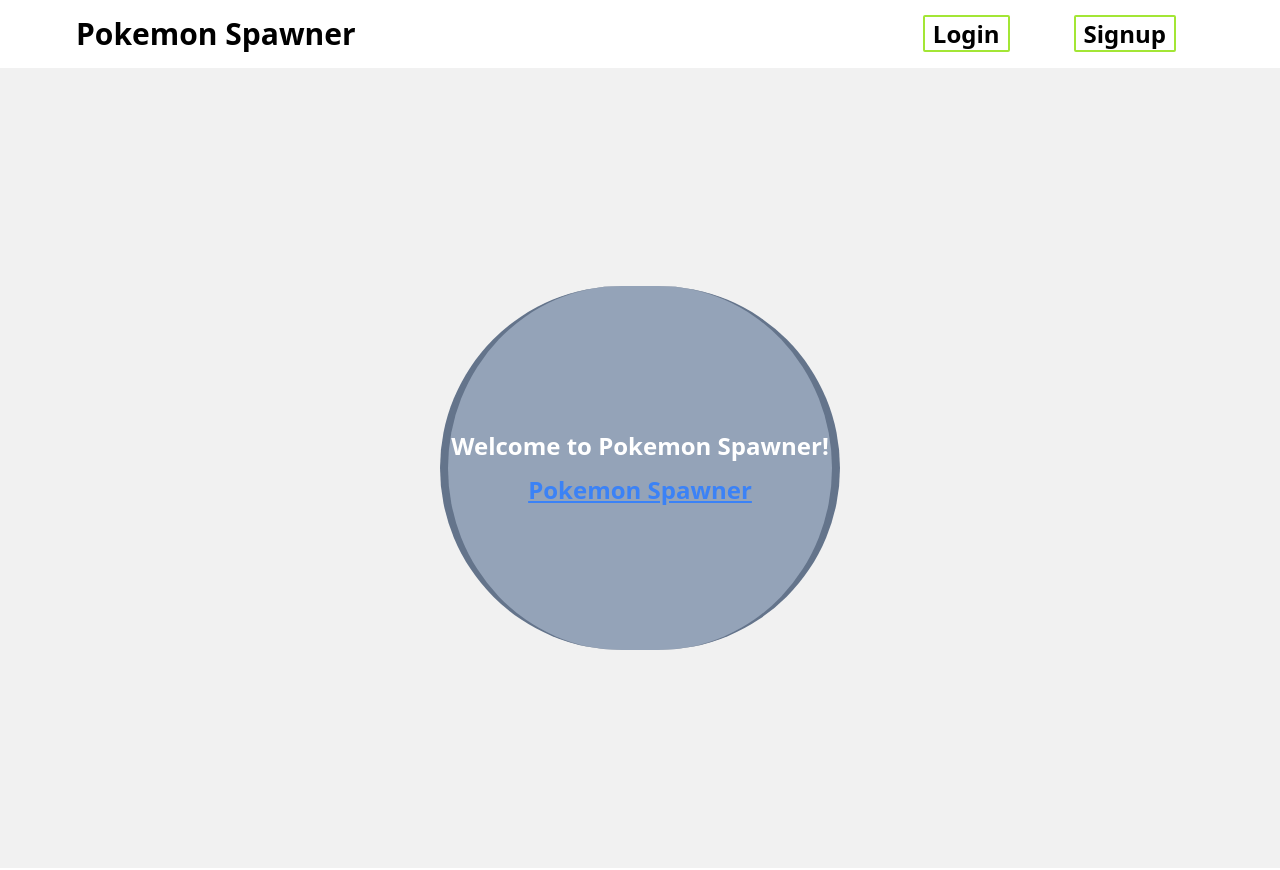
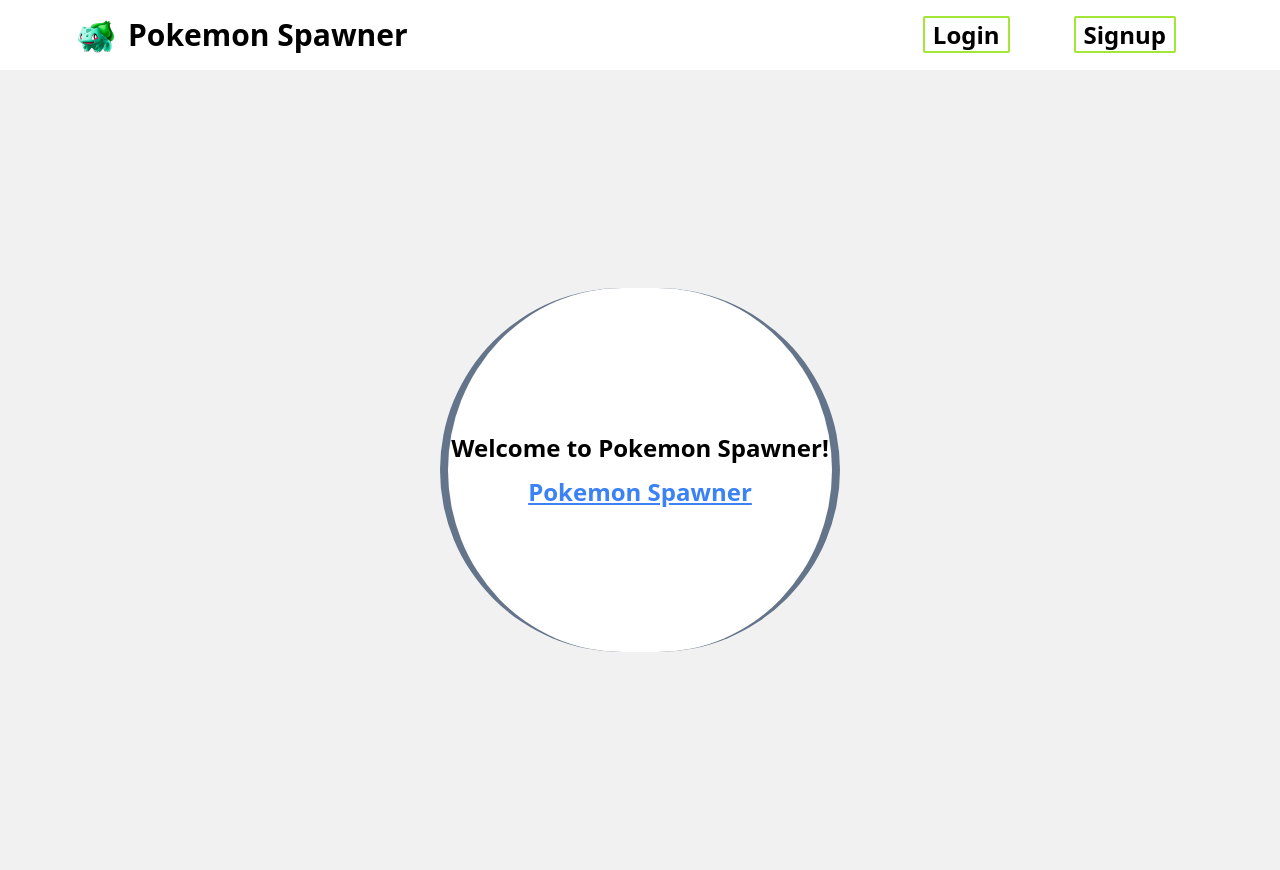
Before and after one commit to burak2482/pokemon-spawner, a React (Vite) app: page / in a window 1280 px wide. Built offline with nearby package versions, Linux system fonts and the light colour scheme.

Commit message:
general ui improvements - 2

```diff
--- a/src/App.jsx
+++ b/src/App.jsx
@@ -9,8 +9,8 @@ import Navbar from './Navbar';
 function Home() {
   return (
     <div className="flex flex-col justify-center items-center w-full min-h-screen bg-customPink">
-      <div className="flex flex-col justify-center items-center w-1/4 h-full bg-slate-400 rounded-full border-x-8 border-slate-500 py-36 px-48 ">
-        <h1 className="font-semibold text-2xl text-nowrap text-white">Welcome to Pokemon Spawner!</h1>
+      <div className="flex flex-col justify-center items-center w-1/4 h-full bg-customWhite rounded-full border-x-8 border-slate-500 py-36 px-48 ">
+        <h1 className="font-semibold text-2xl text-nowrap">Welcome to Pokemon Spawner!</h1>
         <Link to="/pokemon-spawner" className="font-semibold text-2xl text-nowrap underline text-blue-500 mt-3">Pokemon Spawner</Link>
       </div>
     </div>
--- a/src/Navbar.jsx
+++ b/src/Navbar.jsx
@@ -5,9 +5,14 @@ const Navbar = () => {
   return (
     <header>
       <div className="flex flex-row justify-between items-center py-2 md:py-4 md:px-16 bg-customWhite">
+        <div className="flex flex-row justify-center items-center">
         <Link to="/" className="font-bold text-xl ml-3 md:text-3xl text-nowrap">
-          Pokemon Spawner
-        </Link>
+        <img src='./bulbasaur.png'/>
+          </Link>
+          <Link to="/" className="font-bold text-xl ml-3 md:text-3xl text-nowrap">
+              Pokemon Spawner
+          </Link>
+        </div>
         <nav>
           <div>
             <Link to="/login" className="mr-2 text-lg md:mr-16 md:text-2xl font-semibold px-2 border-2 border-lime-400 rounded-sm">Login</Link>
```
Also changed, not shown: public/bulbasaur.png (added).
